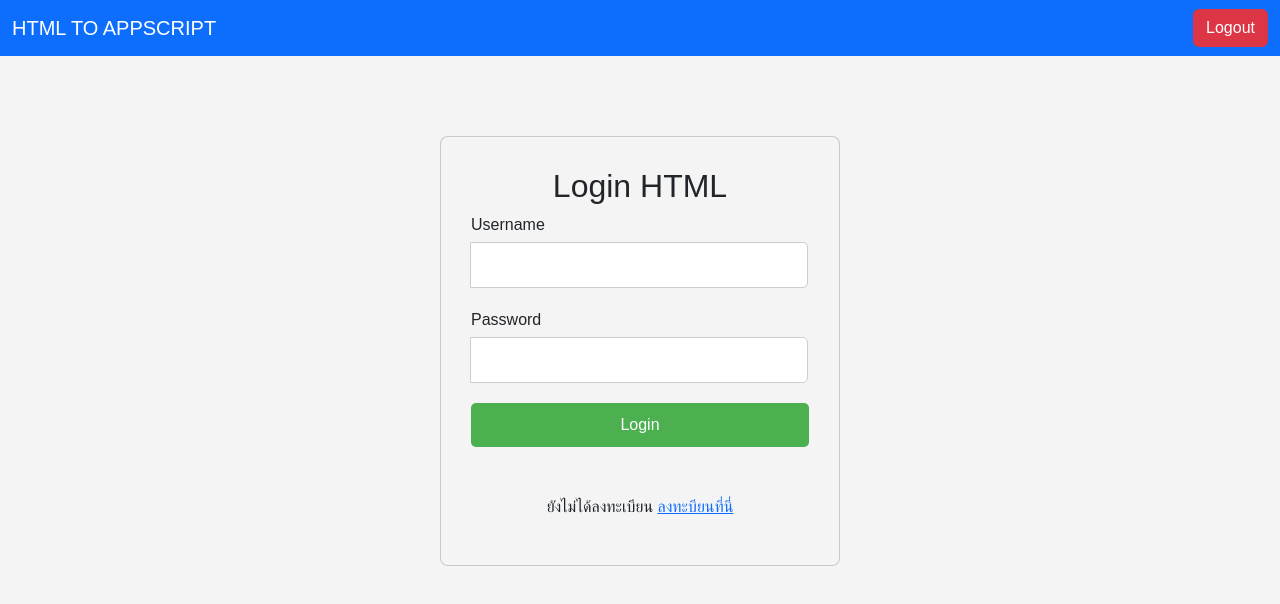
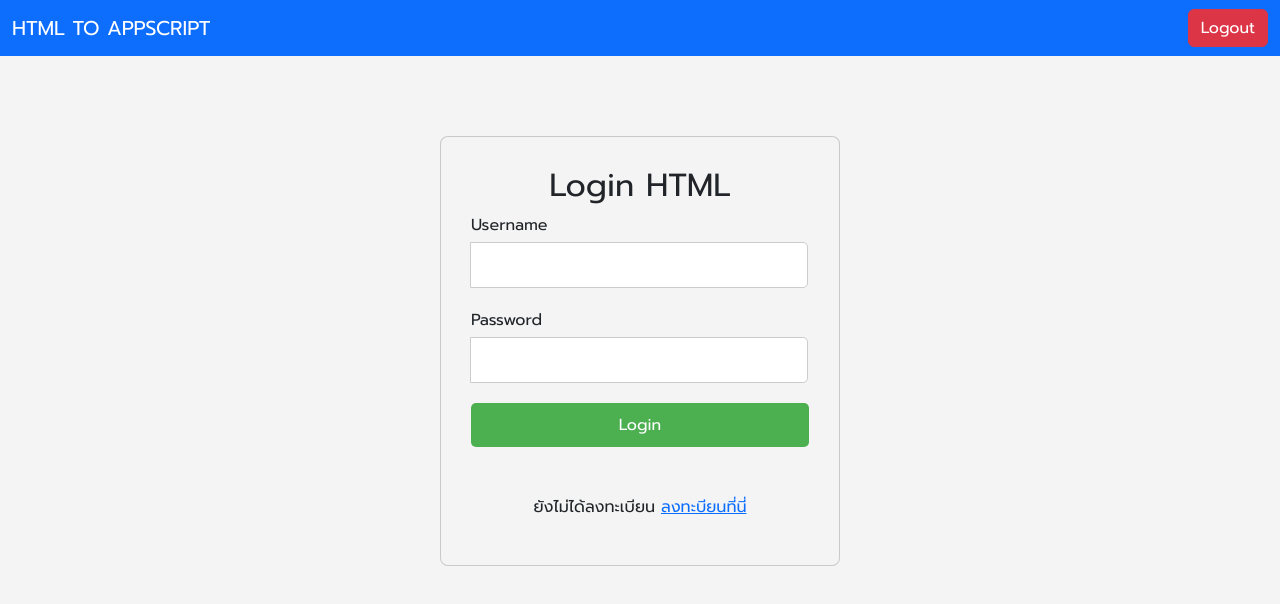
Before and after one commit to pakpum1984/loginhtml, a plain HTML site: page index.html in a window 1280 px wide. Drawn offline with nearby package versions, Linux system fonts and the light colour scheme; some packages are replaced by stand-ins of ours; a script that the page names is missing.

Commit message:
Update index.html

```diff
--- a/index.html
+++ b/index.html
@@ -6,13 +6,14 @@
   <meta name="viewport" content="width=device-width, initial-scale=1.0">
   <link href="https://cdn.jsdelivr.net/npm/bootstrap@5.3.3/dist/css/bootstrap.min.css" rel="stylesheet"
     integrity="sha384-QWTKZyjpPEjISv5WaRU9OFeRpok6YctnYmDr5pNlyT2bRjXh0JMhjY6hW+ALEwIH" crossorigin="anonymous">
+   <link href="https://fonts.googleapis.com/css2?family=Prompt&display=swap" rel="stylesheet">
   <script src="https://cdnjs.cloudflare.com/ajax/libs/jquery/3.7.1/jquery.min.js"
     integrity="sha512-v2CJ7UaYy4JwqLDIrZUI/4hqeoQieOmAZNXBeQyjo21dadnwR+8ZaIJVT8EE2iyI61OV8e6M8PP2/4hpQINQ/g=="
     crossorigin="anonymous" referrerpolicy="no-referrer"></script>
   <title>Login Page HTML</title>
   <style>
     body {
-      font-family: Arial, sans-serif;
+      font-family: "Prompt", sans-serif;
       background-color: #f4f4f4;
     }
 
```
